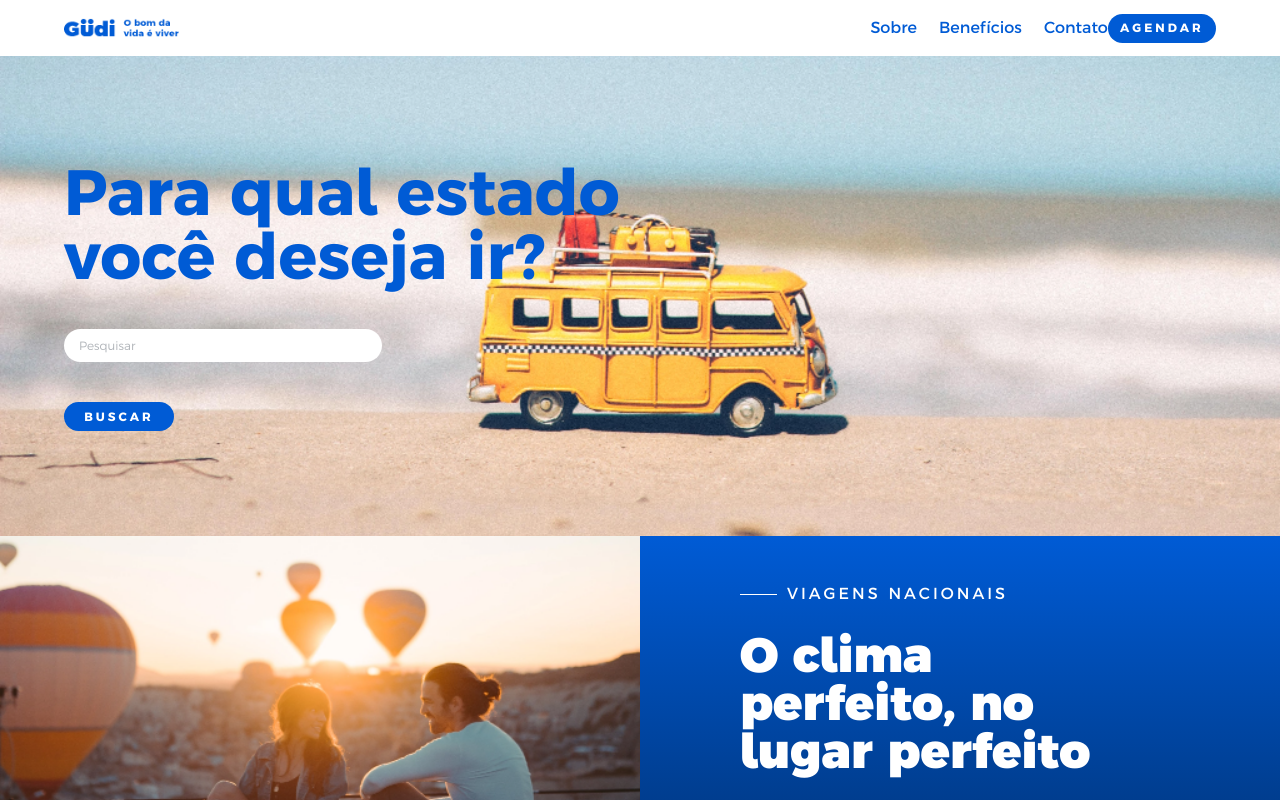
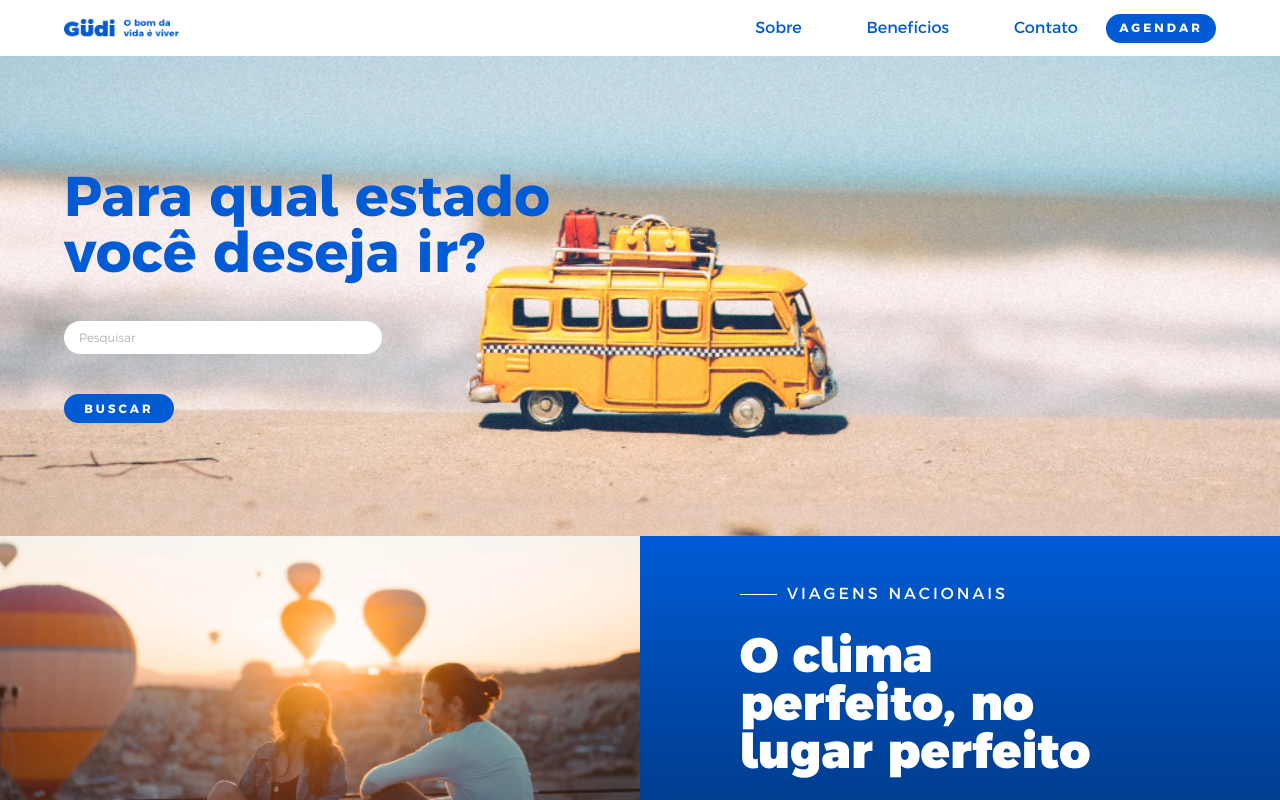
Before and after one commit to KermitTheSapo/gudi-viagens-nacionais-vnw, a React (Vite) app: page / in a window 1280 px wide. Shown: the top 800 px of the page. Built offline with nearby package versions, Linux system fonts and the light colour scheme; a web font is replaced by a local one.

Commit message:
:iphone: fazendo ajustes no responsivo

```diff
--- a/src/components/header/headerStyle.sass
+++ b/src/components/header/headerStyle.sass
@@ -20,7 +20,7 @@
         display: flex
         align-items: center
         justify-content: space-between
-        width: 30%
+        width: 40%
         @media screen and (max-width: 1024px)
             width: 50%
         @media screen and (max-width: 768px)
--- a/src/components/whereToGo/whereToGoStyle.sass
+++ b/src/components/whereToGo/whereToGoStyle.sass
@@ -25,13 +25,13 @@
         width: 90%
         gap: 5vh
         .whereToGo__title
-            font-size: 4rem
+            font-size: 3.5rem
             color: variables.$primary-color
             font-weight: bold
             font-family: ArgentumSans-Bold
             width: 30%
             @media screen and ( max-width: 1440px )
-                width: 50%
+                width: 45%
             @media screen and ( max-width: 768px )
                 width: 100%
             @media screen and ( max-width: 420px )
```
